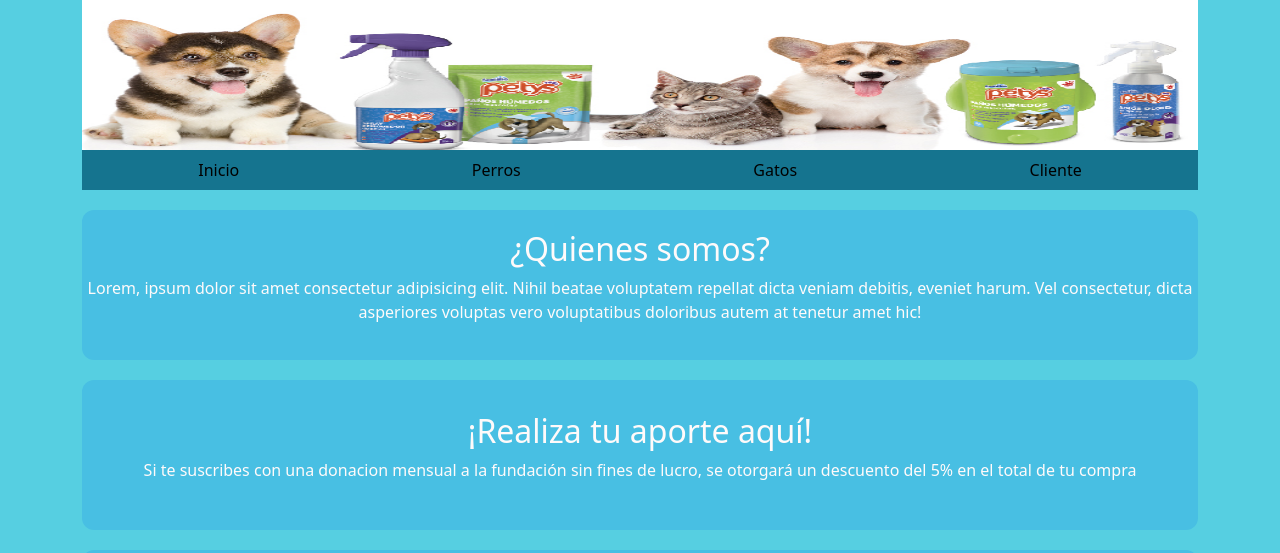
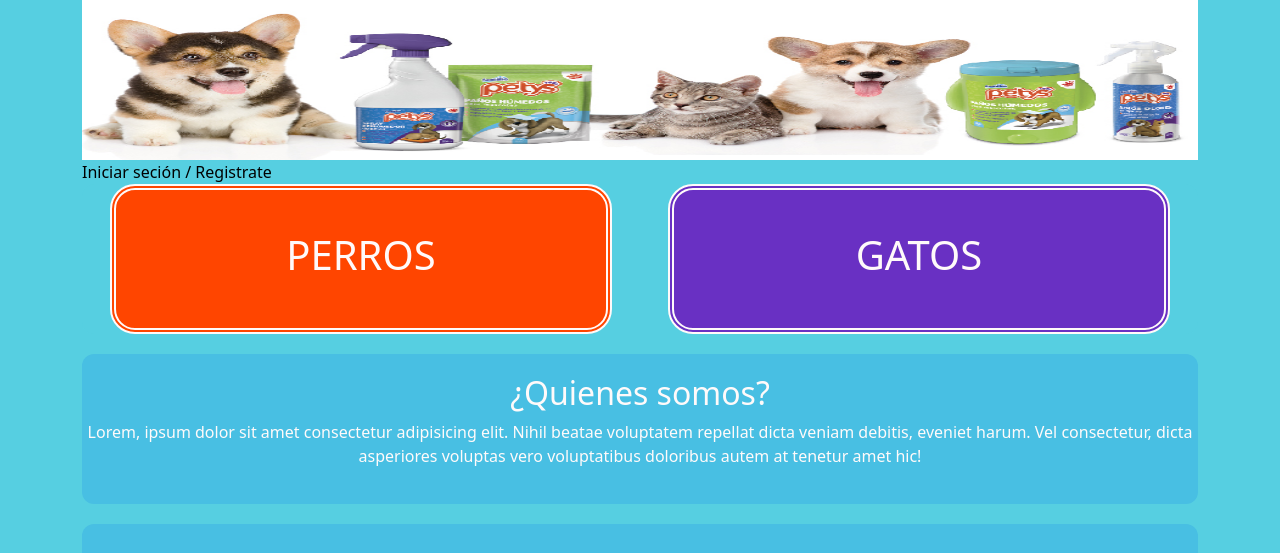
Before and after one commit to makaempffer/proyecto-semestral, a plain HTML site: page index.html in a window 1280 px wide. Shown: the top 553 px of the page. Drawn offline with nearby package versions, Linux system fonts and the light colour scheme.

Commit message:
categorias

```diff
--- a/index.html
+++ b/index.html
@@ -7,28 +7,34 @@
     <link href="https://cdn.jsdelivr.net/npm/bootstrap@5.1.3/dist/css/bootstrap.min.css" rel="stylesheet" integrity="sha384-1BmE4kWBq78iYhFldvKuhfTAU6auU8tT94WrHftjDbrCEXSU1oBoqyl2QvZ6jIW3" crossorigin="anonymous">
     <link rel="stylesheet" href="styles.css">
     <script src="https://cdn.jsdelivr.net/npm/bootstrap@5.1.3/dist/js/bootstrap.bundle.min.js" integrity="sha384-ka7Sk0Gln4gmtz2MlQnikT1wXgYsOg+OMhuP+IlRH9sENBO0LRn5q+8nbTov4+1p" crossorigin="anonymous"></script>
-    <title>proyecto</title>
+    <title>Proyecto</title>
 </head>
 <body>
     <div class="container">
         <div class="imagenInicio">
-            <img class= "fondoMenu" src = "img/mascotas.jpg"alt = "Imagen de mascotas">
+            <img class= "fondoMenu" src = "img/mascotas.jpg" alt = "Imagen de mascotas">
             <a class="menu-item" href="menu-item">Iniciar seción</a>
             <a class="menu-item" href="menu-item">/ Registrate</a>
         </div>
     </div>
 
-    <div class="container">
-        <div class="navigator">
+        <div class="container cuerpo">
 
-            <nav class="navbar navbar-light" id="menu-bg">
-                <a class="menu-item" href="menu-item">Inicio</a>
-                <a class="menu-item" href="menu-item">Perros</a>
-                <a class="menu-item" href="menu-item">Gatos</a>
-                <a class="menu-item">Cliente</a>
-            </nav>
+            <div class="contenido-cuerpo" id="categorias-cuerpo">
+                <div class="categorias-lista">
+                    <div class="categoria categoria-perro">
+                        <a href="#">
+                            <h1>PERROS</h1>
+                        </a>
+                    </div>
+                    <div class="categoria categoria-gato">
+                        <a href="#">
+                            <h1>GATOS</h1>
+                        </a>
+                    </div>
+                </div>
+            </div>
 
-        </div>
             <div class="contenido-cuerpo" style="margin-top: 20px;">
                 <div class="contenido-cuerpo-hijo">
                     <h2>¿Quienes somos?</h2>
--- a/styles.css
+++ b/styles.css
@@ -3,10 +3,15 @@ body
     background-color:#56CFE1;
 }
 
+a {
+    color: snow;
+    text-decoration: none; /* no underline */
+  }
+
 .imagenInicio
 {
     width: auto;
-    height: 150px;
+    height: auto;
 }
 
 .menu
@@ -56,3 +61,36 @@ body
     width: 56px;
     height: 56px;
 }
+
+#categorias-cuerpo {
+    background-color: #56CFE1;
+}
+
+.categorias-lista {
+    width: 100%;
+    height: 100%;
+    display: flex;
+    justify-content: space-around;
+    align-items: center;
+}
+
+.categoria {
+    display: flex;
+    width: 45%;
+    height: 150px;
+    justify-content: center;
+    text-align: center;
+    align-items: center;
+    border-radius: 25px;
+    border-width: 6px;
+    border-style: double;
+    border-color: snow;
+}
+
+.categoria-perro {
+    background-color: orangered;
+}
+
+.categoria-gato {
+    background-color: #6930C3;
+}
```
Lines whose indentation alone changed are shown as unchanged.
